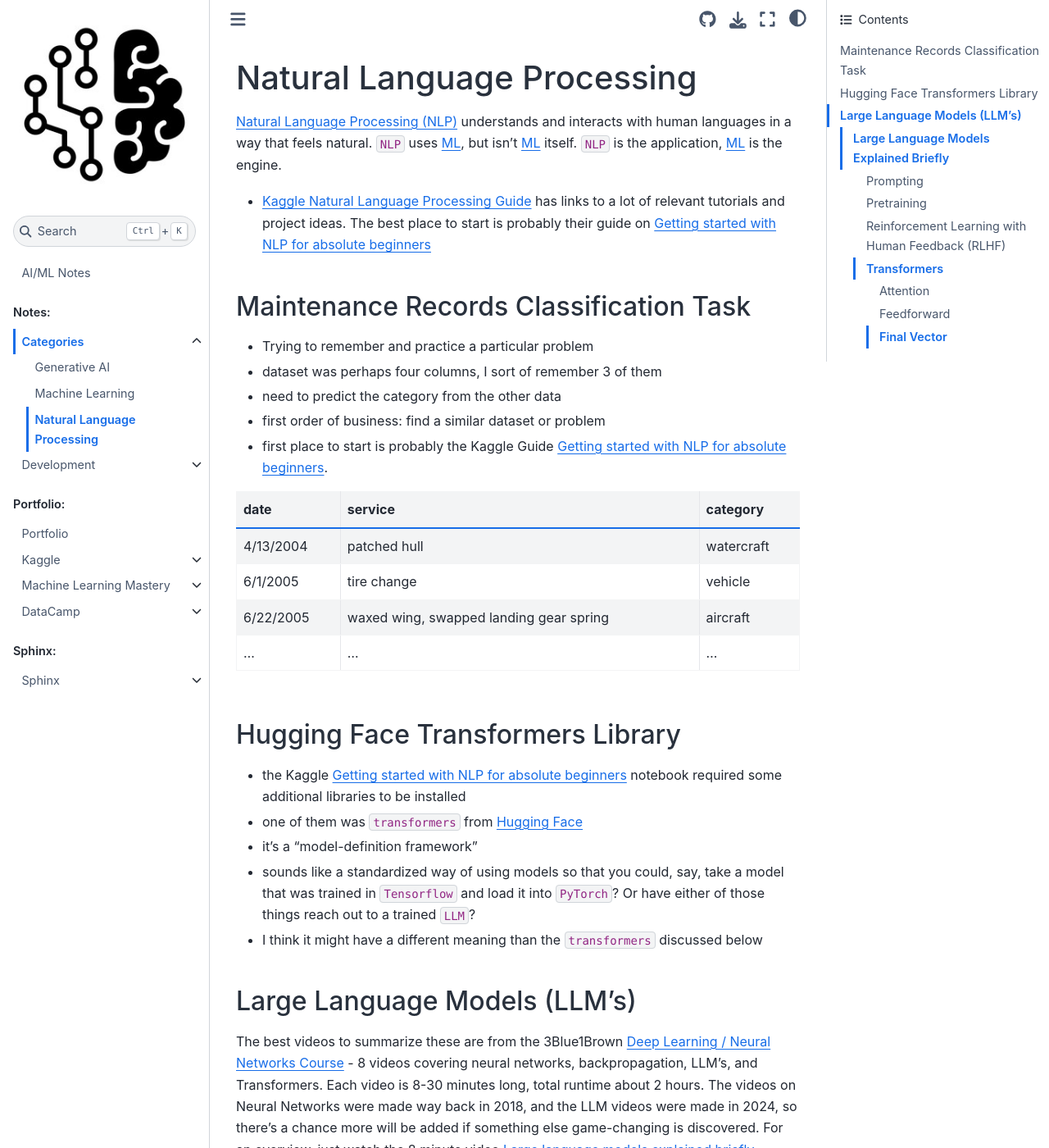
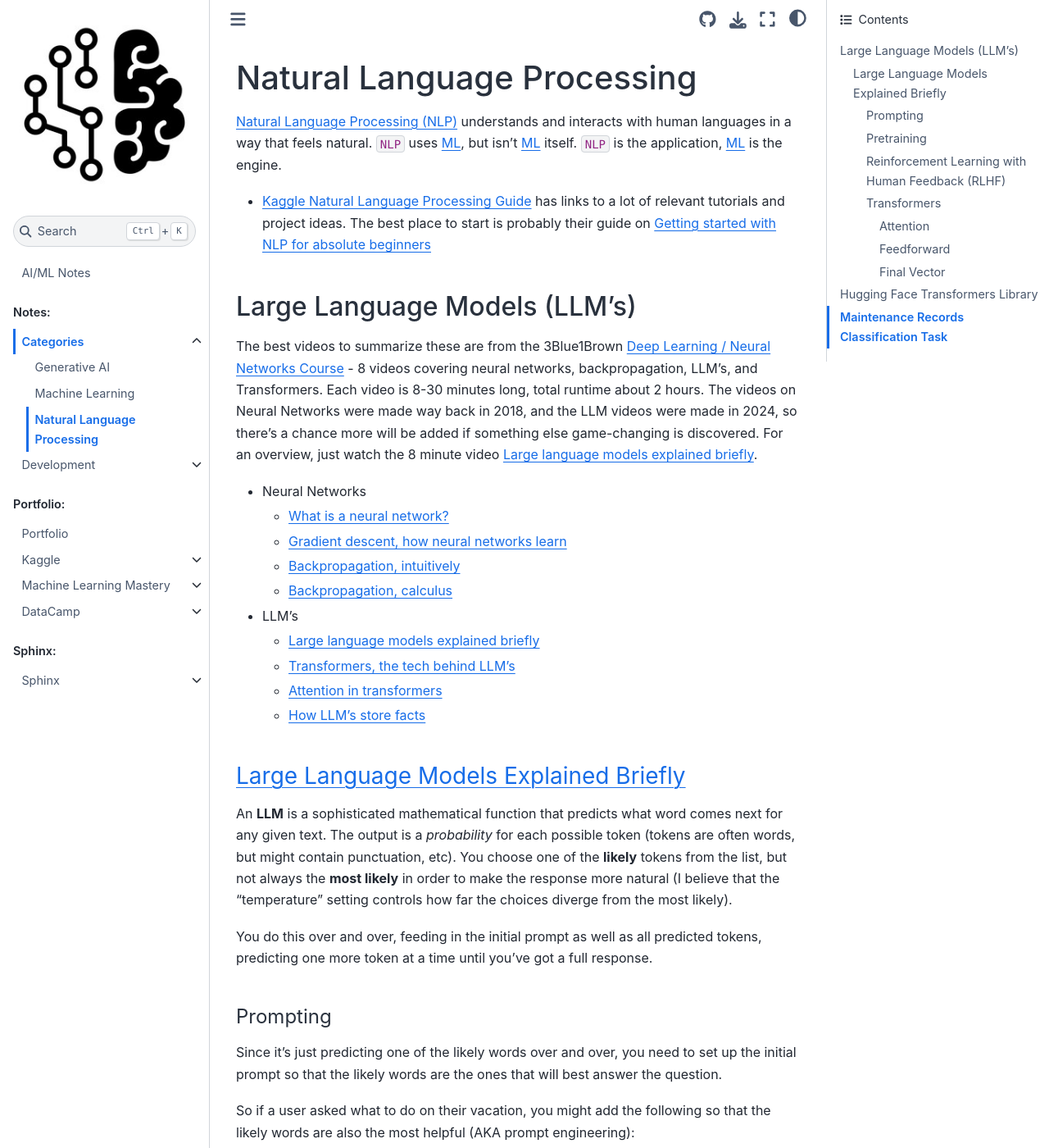
Before and after one commit to CombatWombatHub/aiml-notes, a Sphinx documentation site: the page built from docs/source/ai/categories/nlp.md, in a window 1280 px wide and 1400 px high. Shown: the whole window at 82% size. Built offline with Sphinx 7.4.7 and the Sphinx Book theme 1.1.4, drawn with Linux system fonts in a browser that asks for light colours; some of the changed text lies outside the part shown.

Commit message:
refine notes on Transformers models

```diff
--- a/docs/source/ai/categories/nlp.md
+++ b/docs/source/ai/categories/nlp.md
@@ -3,30 +3,6 @@
 [Natural Language Processing (NLP)](https://www.geeksforgeeks.org/nlp/natural-language-processing-nlp-tutorial/) understands and interacts with human languages in a way that feels natural. `NLP` uses [ML](./ml.md), but isn't [ML](./ml.md) itself. `NLP` is the application, [ML](./ml.md) is the engine.
 
 - [Kaggle Natural Language Processing Guide](https://www.kaggle.com/learn-guide/natural-language-processing) has links to a lot of relevant tutorials and project ideas. The best place to start is probably their guide on [Getting started with NLP for absolute beginners](https://www.kaggle.com/code/jhoward/getting-started-with-nlp-for-absolute-beginners)
-
-## Maintenance Records Classification Task
-
-- Trying to remember and practice a particular problem
-- dataset was perhaps four columns, I sort of remember 3 of them
-- need to predict the category from the other data
-- first order of business: find a similar dataset or problem
-- first place to start is probably the Kaggle Guide [Getting started with NLP for absolute beginners](https://www.kaggle.com/code/jhoward/getting-started-with-nlp-for-absolute-beginners).
-
-
-| date      | service                                 | category   |
-| ----------- | ----------------------------------------- | ------------ |
-| 4/13/2004 | patched hull                            | watercraft |
-| 6/1/2005  | tire change                             | vehicle    |
-| 6/22/2005 | waxed wing, swapped landing gear spring | aircraft   |
-| ...       | ...                                     | ...        |
-
-## Hugging Face Transformers Library
-
-- the Kaggle [Getting started with NLP for absolute beginners](https://www.kaggle.com/code/jhoward/getting-started-with-nlp-for-absolute-beginners) notebook required some additional libraries to be installed
-- one of them was `transformers` from [Hugging Face](https://huggingface.co/docs/transformers/en/index)
-- it's a "model-definition framework"
-- sounds like a standardized way of using models so that you could, say, take a model that was trained in `Tensorflow` and load it into `PyTorch`? Or have either of those things reach out to a trained `LLM`?
-- I think it might have a different meaning than the `transformers` discussed below
 
 ## Large Language Models (LLM's)
 
```
Also changed, not shown: other parts of docs/source/ai/categories/nlp.md (+23 -0 lines).
